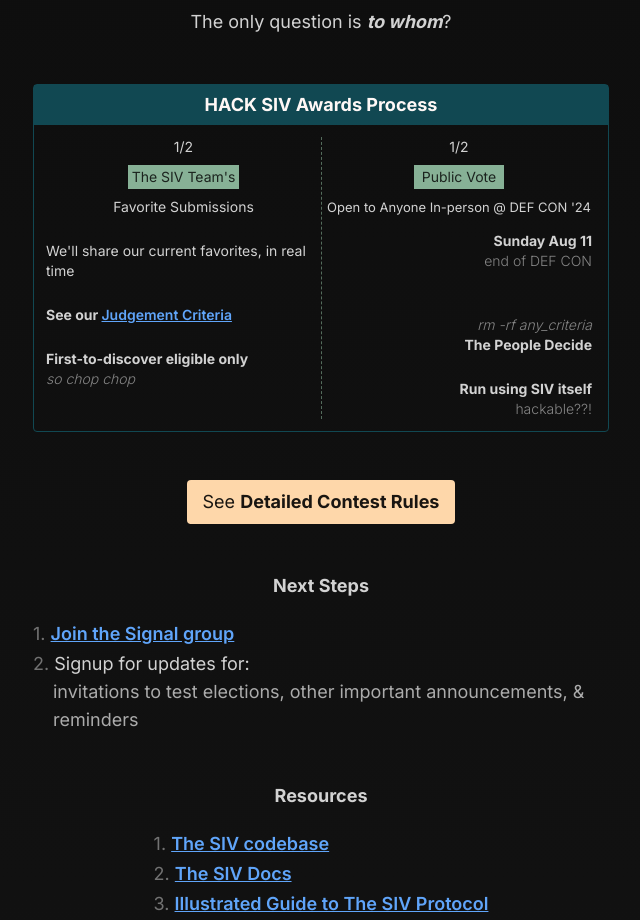
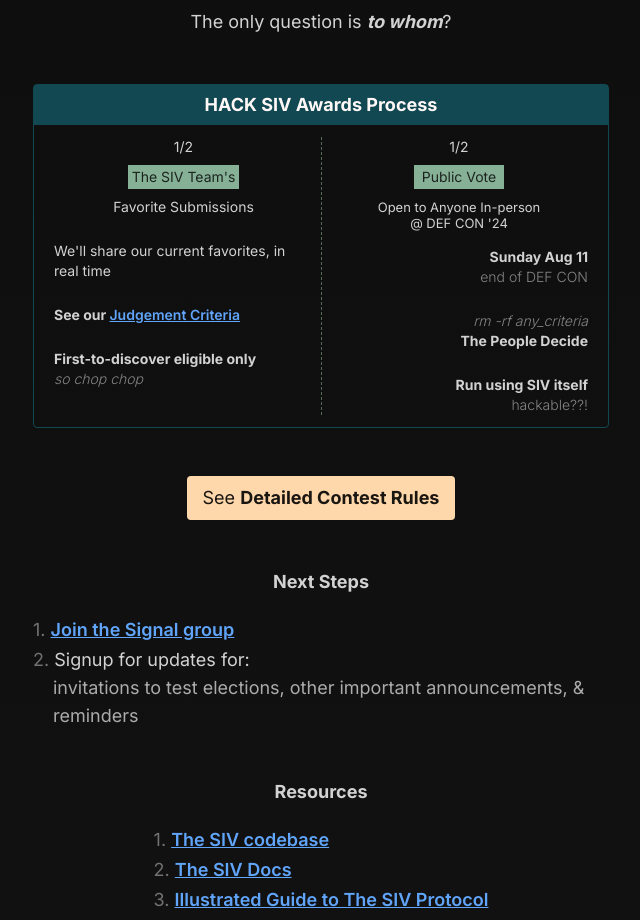
Before and after one commit to siv-org/hack.siv.org, a Next.js app: page / in a window 1280 px wide. Shown: the part 1360-2280 px from the top of the page, without its empty margins (319-959 px from the left). Built offline with nearby package versions, Linux system fonts and the light colour scheme.

Commit message:
More responsive 2-col positioning

```diff
--- a/app/page.tsx
+++ b/app/page.tsx
@@ -119,7 +119,7 @@
       <Box title="HACK SIV Awards Process" color="#114852">
         <div className="flex relative text-sm">
           {/* Left side */}
-          <div className="px-p w-1/2">
+          <div className="sm:px-2 px-1 w-1/2">
             <h4>1/2</h4>
             <h3 className="inline-block px-1 bg-green-200/70 text-black/80 py-0.5 my-2">
               The SIV Team{"'"}s
@@ -148,18 +148,18 @@
           </div>
 
           {/* Right side */}
-          <div className="border-l border-dashed border-green-200/40 px-1 w-1/2">
+          <div className="border-l border-dashed border-green-200/40 sm:px-2 px-1 w-1/2">
             <h4>1/2</h4>
             <h3 className="inline-block px-2 bg-green-200/70 text-black/80 py-0.5 my-2">
               Public Vote
             </h3>
 
             <h4 className="text-[13px] leading-4 mt-0.5">
-              Open to Anyone In-person @ DEF&nbsp;CON&nbsp;{"'"}24
+              Open to Anyone In-person @&nbsp;DEF&nbsp;CON&nbsp;{"'"}24
             </h4>
 
             <div className="font-bold mt-4 space-y-6 text-right">
-              <div className="pb-5">
+              <div className="pb-5 min-[388px]:pb-0">
                 Sunday Aug 11
                 <div className="text-sm font-light opacity-60">
                   end of DEF CON
```
